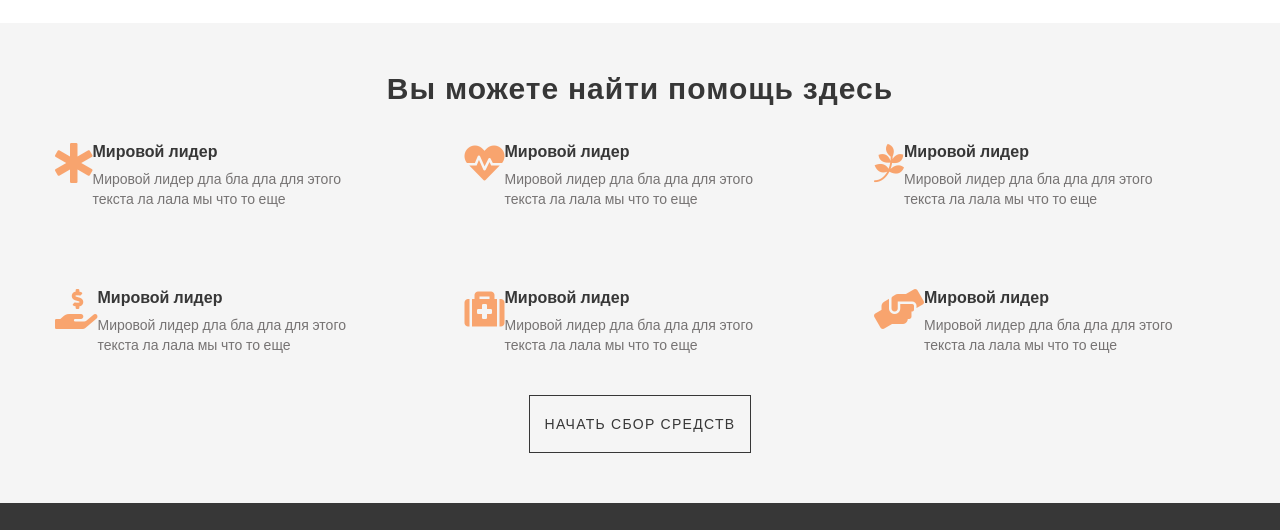
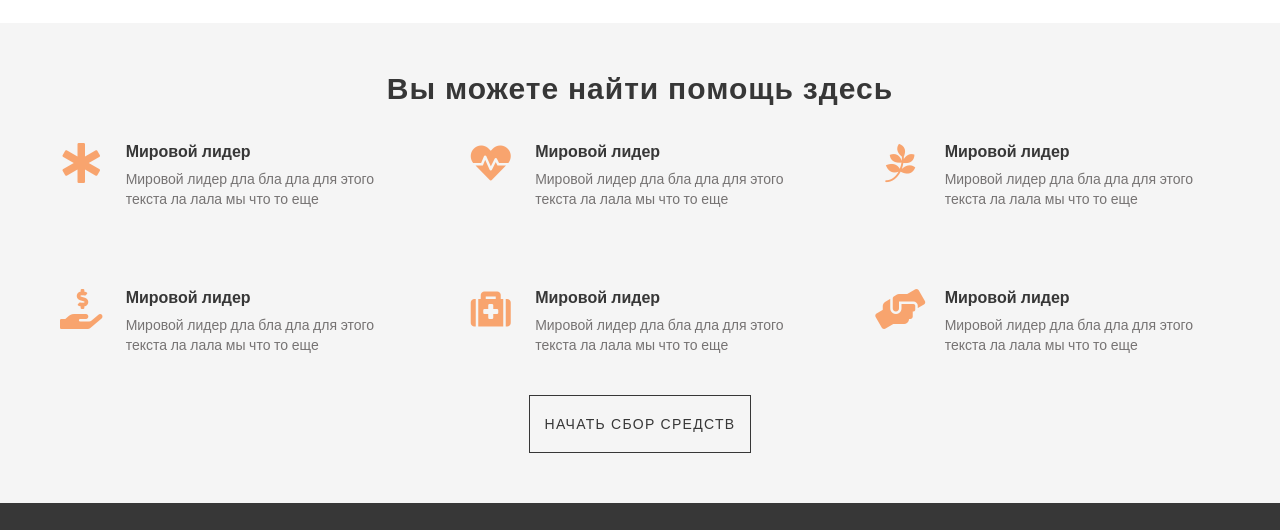
Before and after one commit to errrix/LifePulse, a website built with webpack: page src/template/homepage/index.html in a window 1280 px wide. Shown: the part 3511-4041 px from the top of the page. Built offline with nearby package versions, Linux system fonts and the light colour scheme.

Commit message:
some fix

```diff
--- a/src/template/homepage/index.html
+++ b/src/template/homepage/index.html
@@ -521,7 +521,10 @@
         </h2>
         <ul class="info-block-list">
             <li>
+                <div class="icon-wrapper">
                     <i class="fas fa-star-of-life"></i>
+                </div>
+
                 <div class="text-block">
                     <h4>Мировой лидер
                     </h4>
@@ -531,7 +534,9 @@
                 </div>
             </li>
             <li>
+                <div class="icon-wrapper">
                     <i class="fas fa-heartbeat"></i>
+                </div>
                 <div class="text-block">
                     <h4>Мировой лидер
                     </h4>
@@ -541,7 +546,9 @@
                 </div>
             </li>
             <li>
+                <div class="icon-wrapper">
                     <i class="fab fa-pagelines"></i>
+                </div>
                 <div class="text-block">
                     <h4>Мировой лидер
                     </h4>
@@ -551,7 +558,9 @@
                 </div>
             </li>
             <li>
+                <div class="icon-wrapper">
                     <i class="fas fa-hand-holding-usd"></i>
+                </div>
                 <div class="text-block">
                     <h4>Мировой лидер
                     </h4>
@@ -561,7 +570,9 @@
                 </div>
             </li>
             <li>
+                <div class="icon-wrapper">
                     <i class="fas fa-medkit"></i>
+                </div>
                 <div class="text-block">
                     <h4>Мировой лидер
                     </h4>
@@ -571,7 +582,9 @@
                 </div>
             </li>
             <li>
+                <div class="icon-wrapper">
                     <i class="fas fa-hands-helping"></i>
+                </div>
                 <div class="text-block">
                     <h4>Мировой лидер
                     </h4>
```
Also changed, not shown: dist/template/homepage/index.html. Lines whose indentation alone changed are shown as unchanged.
